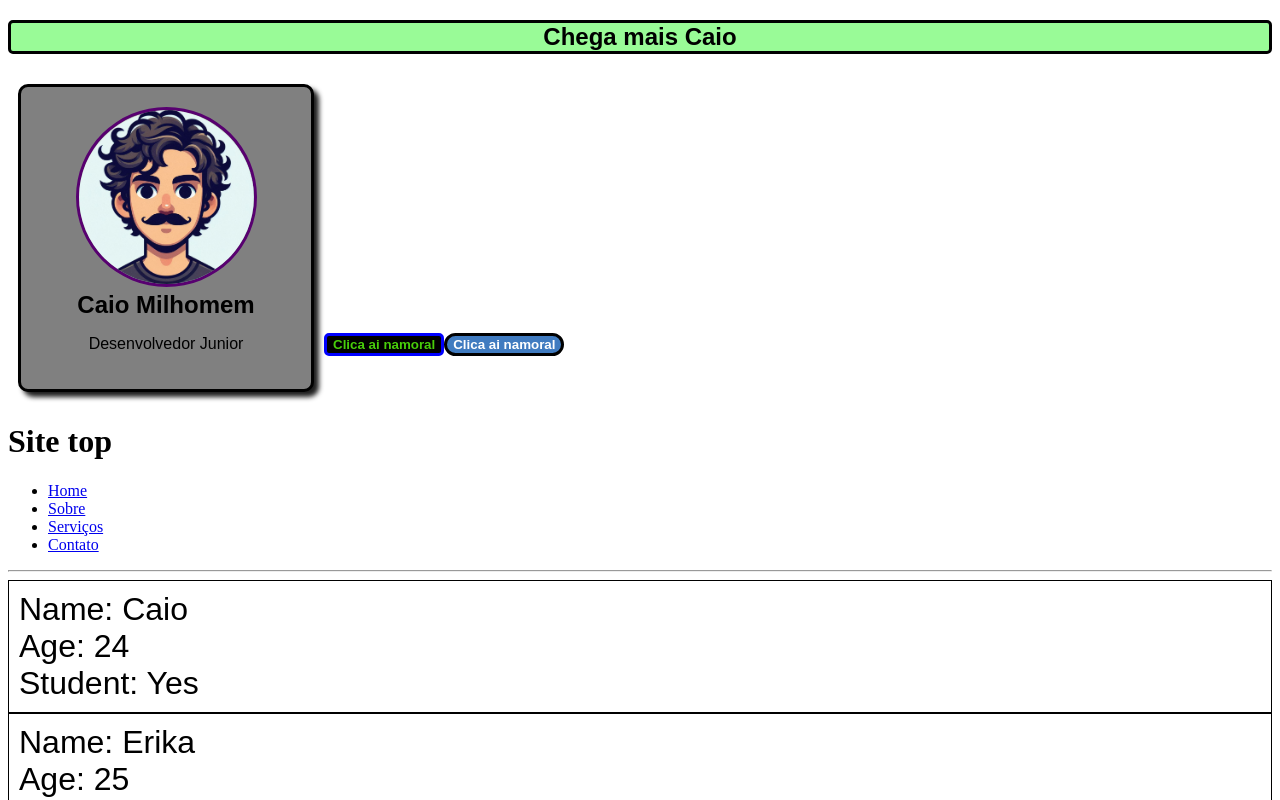
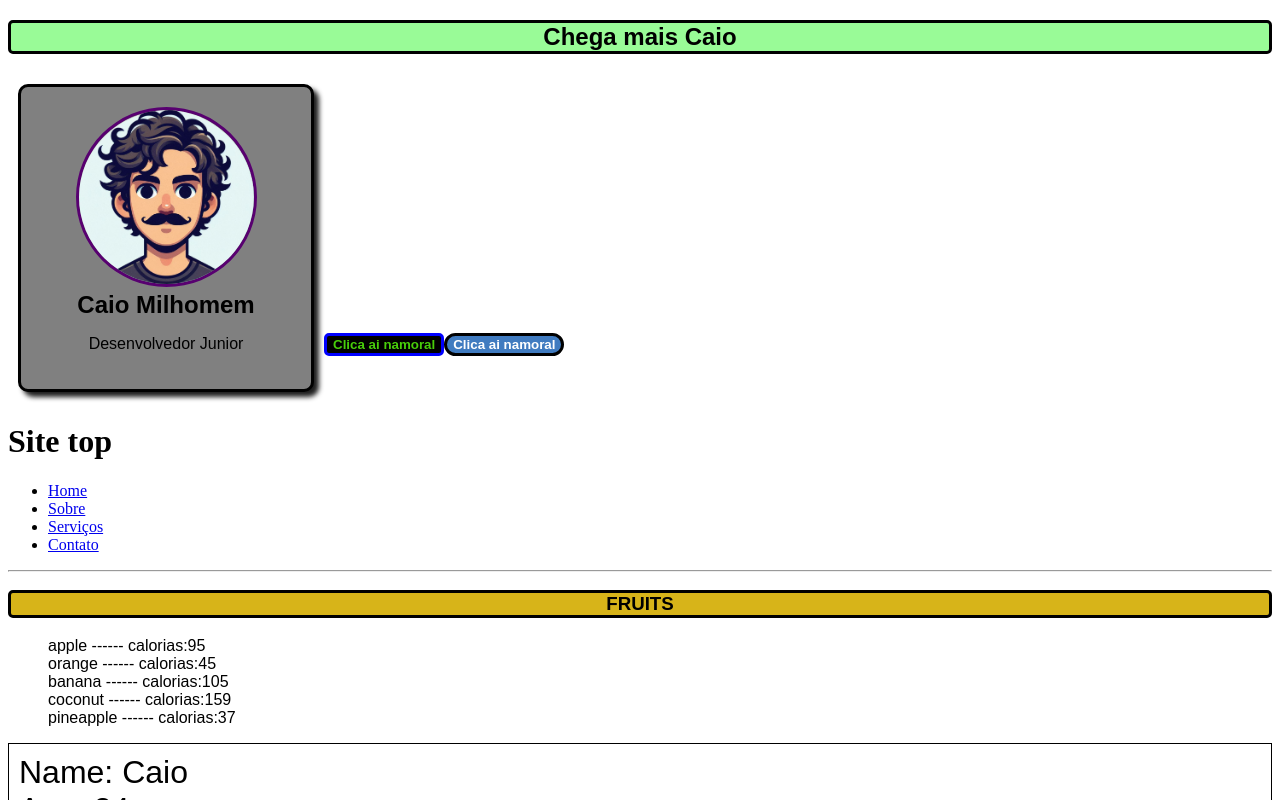
Before and after one commit to Caio-Milhomem/Curso-React, a React (Vite) app: page / in a window 1280 px wide. Shown: the top 800 px of the page. Built offline with nearby package versions, Linux system fonts and the light colour scheme.

Commit message:
Render List

```diff
--- a/src/App.jsx
+++ b/src/App.jsx
@@ -6,9 +6,16 @@ import Button from './assets/Button/Button'
 import ButtonInline from "./ButtonInline"
 import Student from "./Students"
 import UserGreeting from "./UserGreeting"
+import List from "./List"
 
 function App() {
-
+  const fruits = [
+    { id: 1, name: "apple", calories: 95 },
+    { id: 2, name: 'orange', calories: 45 },
+    { id: 3, name: 'banana', calories: 105 },
+    { id: 4, name: 'coconut', calories: 159 },
+    { id: 5, name: 'pineapple', calories: 37 }
+  ]
   return (
     <>
       <UserGreeting isLoggedIn={true} userName="Caio" />
@@ -16,6 +23,8 @@ function App() {
       <Button />
       <ButtonInline />
       <Header />
+      {fruits.length > 0 && <List items={fruits} category="Fruits" />}
+      {/*<List />*/}
       <Student name="Caio" age={24} isStudent={true} />
       <Student name="Erika" age={25} isStudent={false} />
       <Student />
--- /dev/null
+++ b/src/List.jsx
@@ -0,0 +1,55 @@
+import PropTypes from "prop-types"
+
+function List(props) {
+
+    /* const fruits = [
+         { id: 1, name: "apple", calories: 95 },
+         { id: 2, name: 'orange', calories: 45 },
+         { id: 3, name: 'banana', calories: 105 },
+         { id: 4, name: 'coconut', calories: 159 },
+         { id: 5, name: 'pineapple', calories: 37 }
+     ]
+
+     //fruits.sort((a, b) => a.name.localeCompare(b.name));
+     //fruits.sort((a, b) => a.calories - b.calories); // numeric
+
+     const lowCalFruits = fruits.filter(fruit => fruit.calories < 100);
+
+     const listItemsLowCal = lowCalFruits.map(lowCalFruit =>
+         <li key={lowCalFruit.id}>
+             {lowCalFruit.name} ------ calorias:{lowCalFruit.calories}</li>)
+
+     const listItems = fruits.map(fruit =>
+         <li key={fruit.id}>{fruit.name} ------ calorias:{fruit.calories}</li>)
+
+     ---------------------------------------------------------------------------
+     */
+    const itemList = props.items;
+    const category = props.category;
+
+    const listItems = itemList.map(item =>
+        <li key={item.id}>
+            {item.name} ------ calorias:{item.calories}
+        </li>
+    )
+
+    return (
+        <>
+            <h3 className="list-category">{category}</h3>
+            <ol className="list-items">{listItems}</ol>
+        </>
+    )
+}
+List.defaultProps = {
+    category: "Category",
+    item: [],
+}
+List.propTypes = {
+    category: PropTypes.string,
+    item: PropTypes.arrayOf(PropTypes.shape({
+        id: PropTypes.number,
+        name: PropTypes.string,
+        calories: PropTypes.number
+    }))
+}
+export default List
--- a/src/index.css
+++ b/src/index.css
@@ -53,3 +53,24 @@
   border: 3px solid black;
   border-radius: 5px;
 }
+
+.list-category {
+  font-family: Arial;
+  font-weight: bold;
+  text-transform: uppercase;
+  text-align: center;
+  border: 3px solid black;
+  border-radius: 5px;
+  background-color: rgb(215, 180, 25);
+}
+
+.list-items {
+  font-family: Arial;
+  list-style: none;
+}
+
+.list-items li:hover {
+  font-family: Arial;
+  list-style: none;
+  font-weight: bold;
+}
```
